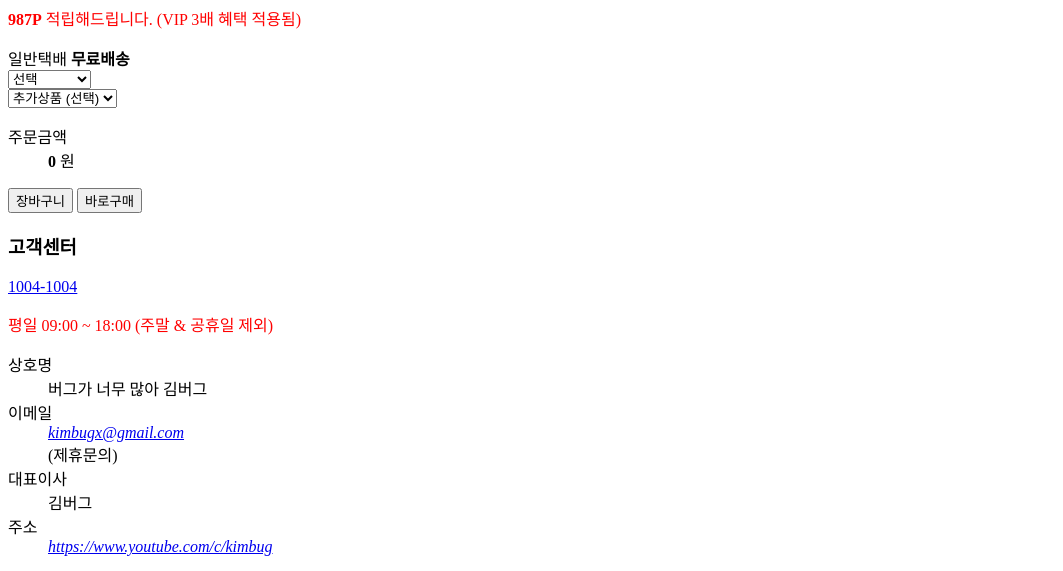
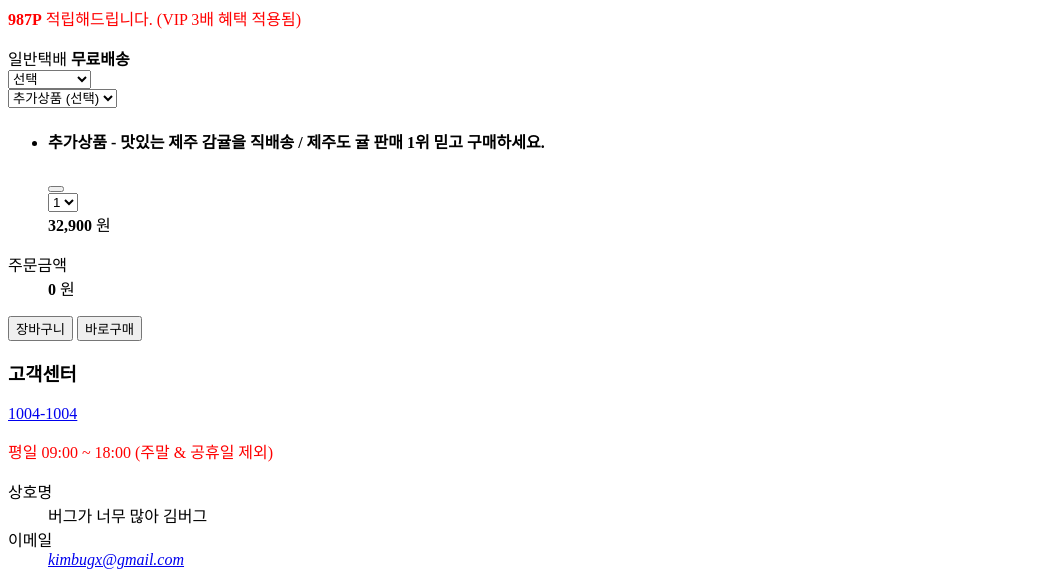
Before and after one commit to gimgb/tomorrow-house, a website: page index.html in a window 1280 px wide. Shown: the part 7200-7771 px from the top of the page, without its empty margins (0-1063 px from the left). Drawn offline with nearby package versions, Linux system fonts and the light colour scheme.

Commit message:
🚧 Mark up checkout-related elements

```diff
--- a/index.html
+++ b/index.html
@@ -511,6 +511,48 @@
                 </div>
               </div>
 
+              <div class="order-checkouts">
+                <ul class="checkout-list">
+                  <li class="checkout-item">
+                    <div class="checkout-card">
+                      <header class="checkout-header">
+                        <h4 class="checkout-title">
+                          추가상품 - 맛있는 제주 감귤을 직배송 / 제주도 귤 판매
+                          1위 믿고 구매하세요.
+                        </h4>
+                        <button
+                          class="delete-button"
+                          type="button"
+                          aria-label="해당 상품 삭제"
+                        >
+                          <i class="ic-close" aria-hidden></i>
+                        </button>
+                      </header>
+
+                      <footer class="checkout-footer">
+                        <div class="checkout-select">
+                          <select id="checkout-item-1">
+                            <option value="1">1</option>
+                            <option value="2">2</option>
+                            <option value="3">3</option>
+                            <option value="4">4</option>
+                            <option value="5">5</option>
+                          </select>
+                          <i class="ic-caret" aria-hidden></i>
+                        </div>
+
+                        <output class="checkout-output" for="checkout-item-1">
+                          <div class="price-16">
+                            <strong class="amount">32,900</strong>
+                            <span class="currency">원</span>
+                          </div>
+                        </output>
+                      </footer>
+                    </div>
+                  </li>
+                </ul>
+              </div>
+
               <dl class="order-summary">
                 <dt>주문금액</dt>
                 <dd>
```
